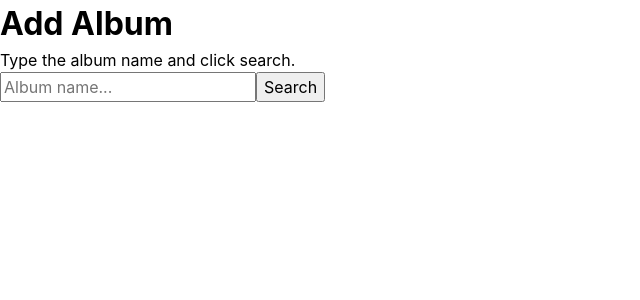
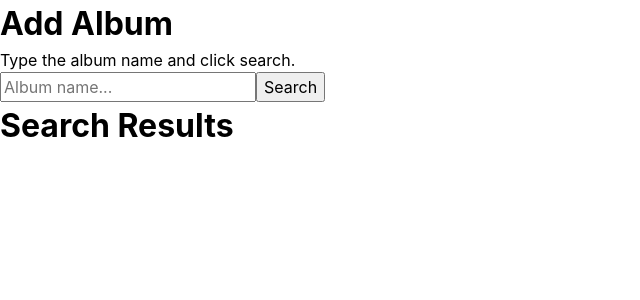
Before and after one commit to jv88899/msump, a React (Create React App) app: page / in a window 1280 px wide. Shown: the top 300 px of the page, without its empty margins (0-640 px from the left). Built offline with nearby package versions, Linux system fonts and the light colour scheme.

Commit message:
created AddAlbumList component

```diff
--- /dev/null
+++ b/src/components/add-album-list/AddAlbumList.js
@@ -0,0 +1,11 @@
+import Title from "../title/Title";
+
+export default function AddAlbumList() {
+  return (
+    <>
+      <div>
+        <Title text="Search Results" />
+      </div>
+    </>
+  );
+}
--- a/src/pages/add-album/AddAlbum.js
+++ b/src/pages/add-album/AddAlbum.js
@@ -1,3 +1,4 @@
+import AddAlbumList from "../../components/add-album-list/AddAlbumList";
 import Description from "../../components/description/Description";
 import Search from "../../components/search/Search";
 import Title from "../../components/title/Title";
@@ -10,6 +11,7 @@ export default function AddAlbum() {
         <Description text="Type the album name and click search." />
       </div>
       <Search inputText="Album name..." buttonText="Search" />
+      <AddAlbumList />
     </>
   );
 }
```
